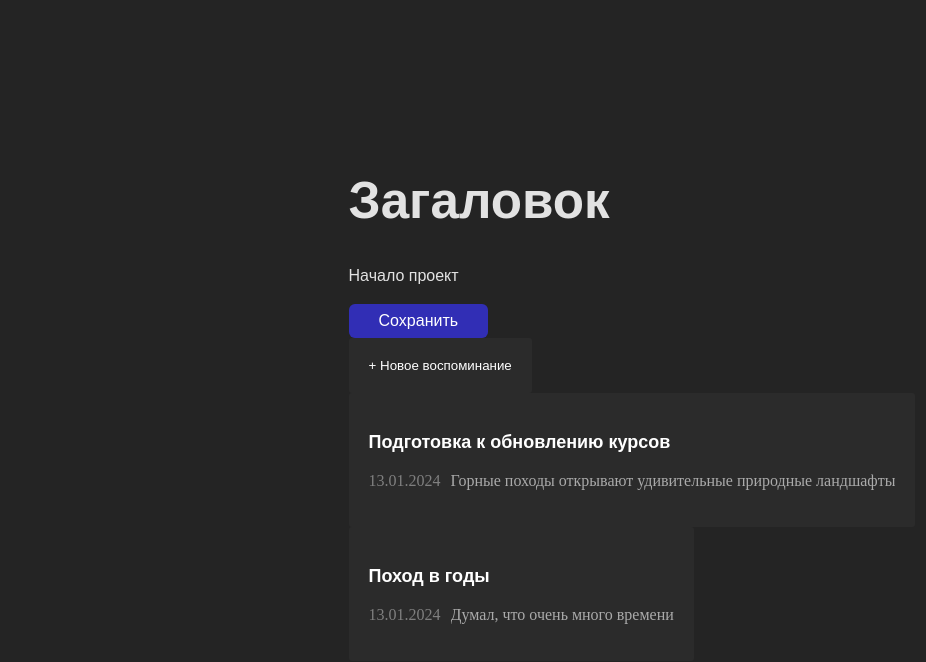
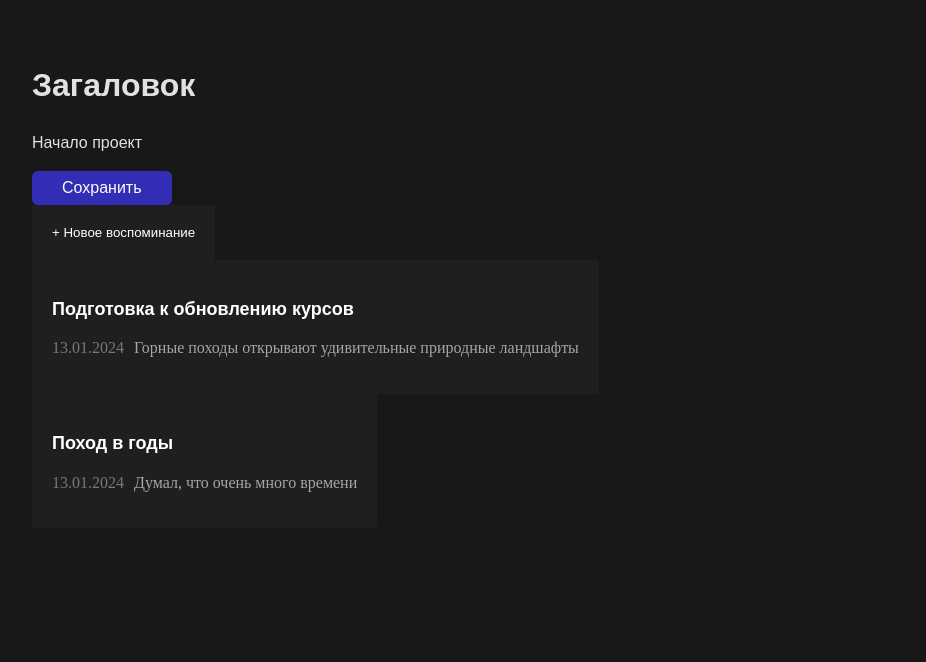
Before and after one commit to Alex-Kiselev/React-Redux, a React app in the folder vite-project/: page / in a window 1280 px wide. Shown: the top 662 px of the page, without its empty margins (8-934 px from the left). Built offline with nearby package versions, Linux system fonts and the light colour scheme; the HTML template or start-up script is replaced by a standard one.

Commit message:
4.5. Упражнение - Вёрстка layout
Убрал лишние стили из index css

```diff
--- a/vite-project/src/index.css
+++ b/vite-project/src/index.css
@@ -5,7 +5,7 @@
 
   color-scheme: light dark;
   color: rgba(255, 255, 255, 0.87);
-  background-color: #242424;
+  background-color: #181818;
 
   font-synthesis: none;
   text-rendering: optimizeLegibility;
@@ -13,24 +13,6 @@
   -moz-osx-font-smoothing: grayscale;
 }
 
-a {
-  font-weight: 500;
-  color: #646cff;
-  text-decoration: inherit;
+body {
+
 }
-a:hover {
-  color: #535bf2;
-}
-
-body {
-  margin: 0;
-  display: flex;
-  place-items: center;
-  min-width: 320px;
-  min-height: 100vh;
-}
-
-h1 {
-  font-size: 3.2em;
-  line-height: 1.1;
-}
```
